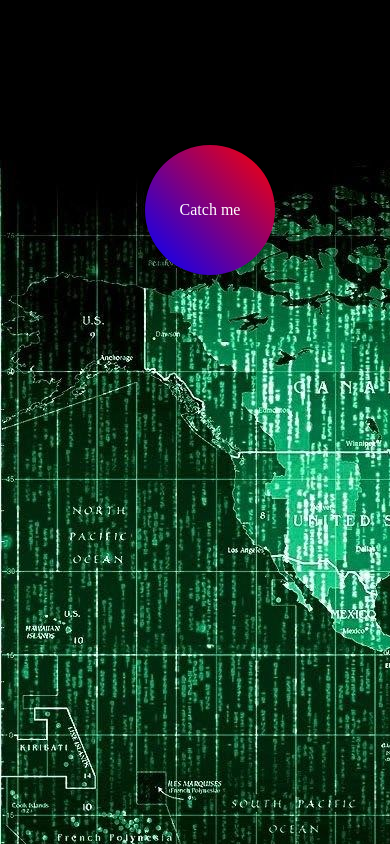
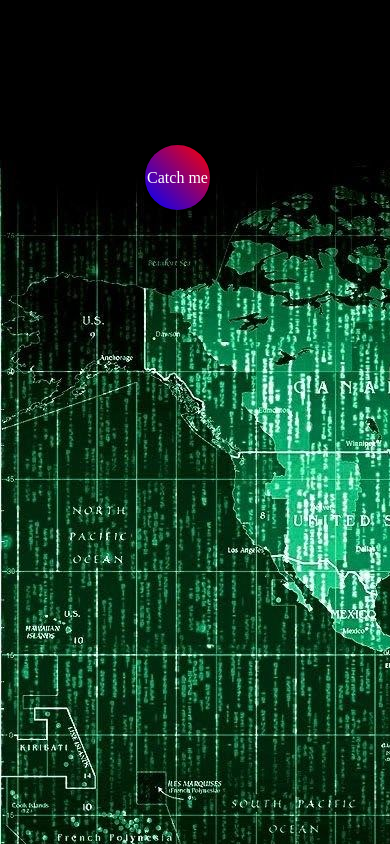
Before and after one commit to sumit-kumar-yadav/Catch-Me-If-You-Can-Game, a plain HTML site: page index.html in a window 390 px wide. Drawn offline with Linux system fonts and the light colour scheme.

Commit message:
Resize the ball for mobile

```diff
--- a/CatchMe.css
+++ b/CatchMe.css
@@ -6,6 +6,8 @@
 #box {
     width: 10vw;
     height: 10vw;
+    min-width: 65px;
+    min-height: 65px;
     background: linear-gradient(
 45deg
 , blue, red);
@@ -24,9 +26,9 @@
 }
 
 
-@media only screen and (max-width: 756px) {
+/* @media only screen and (max-width: 756px) {
 	#box{
 	width: 130px;
 	height: 130px;
 	}
-}
+} */
```
